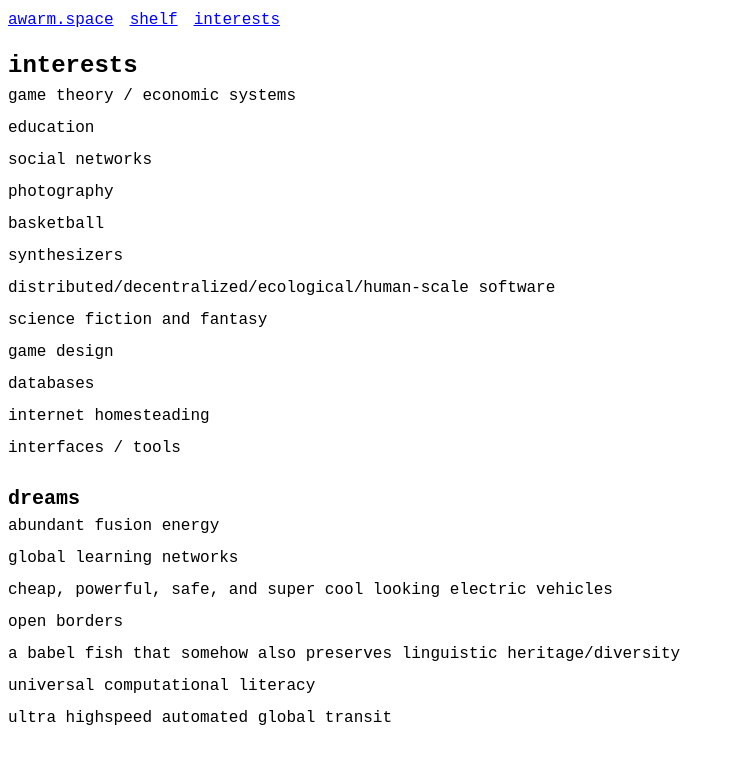
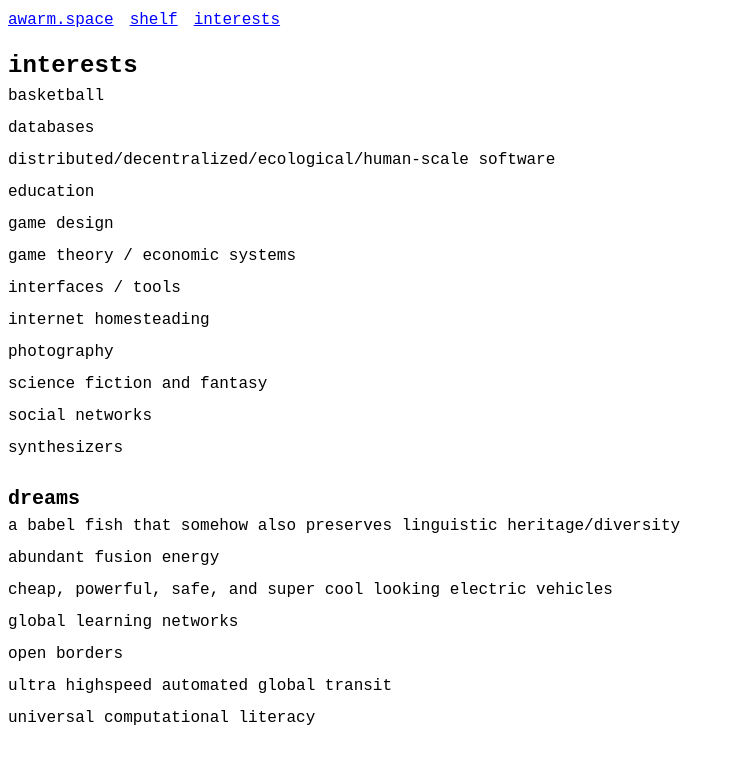
Before and after one commit to jaredpereira/awarm.space, a Next.js app: page /interests in a window 1280 px wide. Shown: the top 764 px of the page, without its empty margins (0-733 px from the left). Built offline with nearby package versions, Linux system fonts and the light colour scheme.

Commit message:
sort interests and dreams alphabetically

```diff
--- a/app/interests/page.tsx
+++ b/app/interests/page.tsx
@@ -6,7 +6,7 @@ export default function InterestsPage() {
     <div>
       <h1>interests</h1>
       <ul className="flex flex-col gap-2">
-        {Interests.toSorted(() => Math.random() - Math.random()).map(
+        {Interests.toSorted((a, b) => a.interest.localeCompare(b.interest)).map(
           (item, index) => (
             <li key={index}>{item.interest}</li>
           ),
@@ -15,7 +15,7 @@ export default function InterestsPage() {
       <br />
       <h2>dreams</h2>
       <ul className="flex flex-col gap-2">
-        {Dreams.toSorted(() => Math.random() - Math.random()).map(
+        {Dreams.toSorted((a, b) => a.dream.localeCompare(b.dream)).map(
           (item, index) => (
             <li key={index}>{item.dream}</li>
           ),
```
